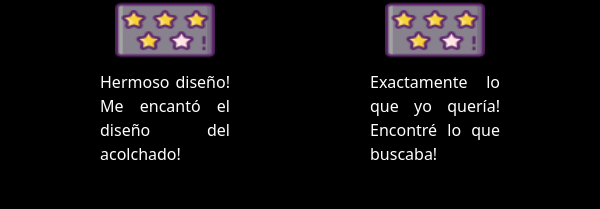
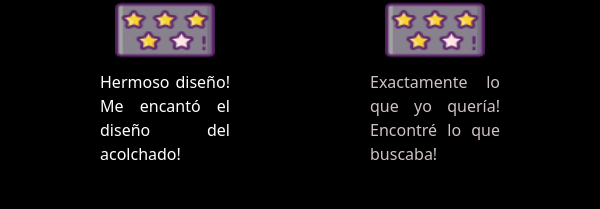
Before and after one commit to Hondone01/funca, a plain HTML site: page index.html in a window 600 px wide. Shown: the part 3043-3252 px from the top of the page. Drawn offline with nearby package versions, Linux system fonts and the light colour scheme.

Commit message:
First commit
Cambié el color del párrafo

```diff
--- a/css/grid.css
+++ b/css/grid.css
@@ -2121,7 +2121,7 @@
     .grid-container6 .div-5 p {
         width: 130px;
         text-align: justify;
-        color: #ffffff;
+        color: #cec3c3;
         font-size: 1rem;
         line-height: 1.5;
       /*  margin: 0;*/
```
